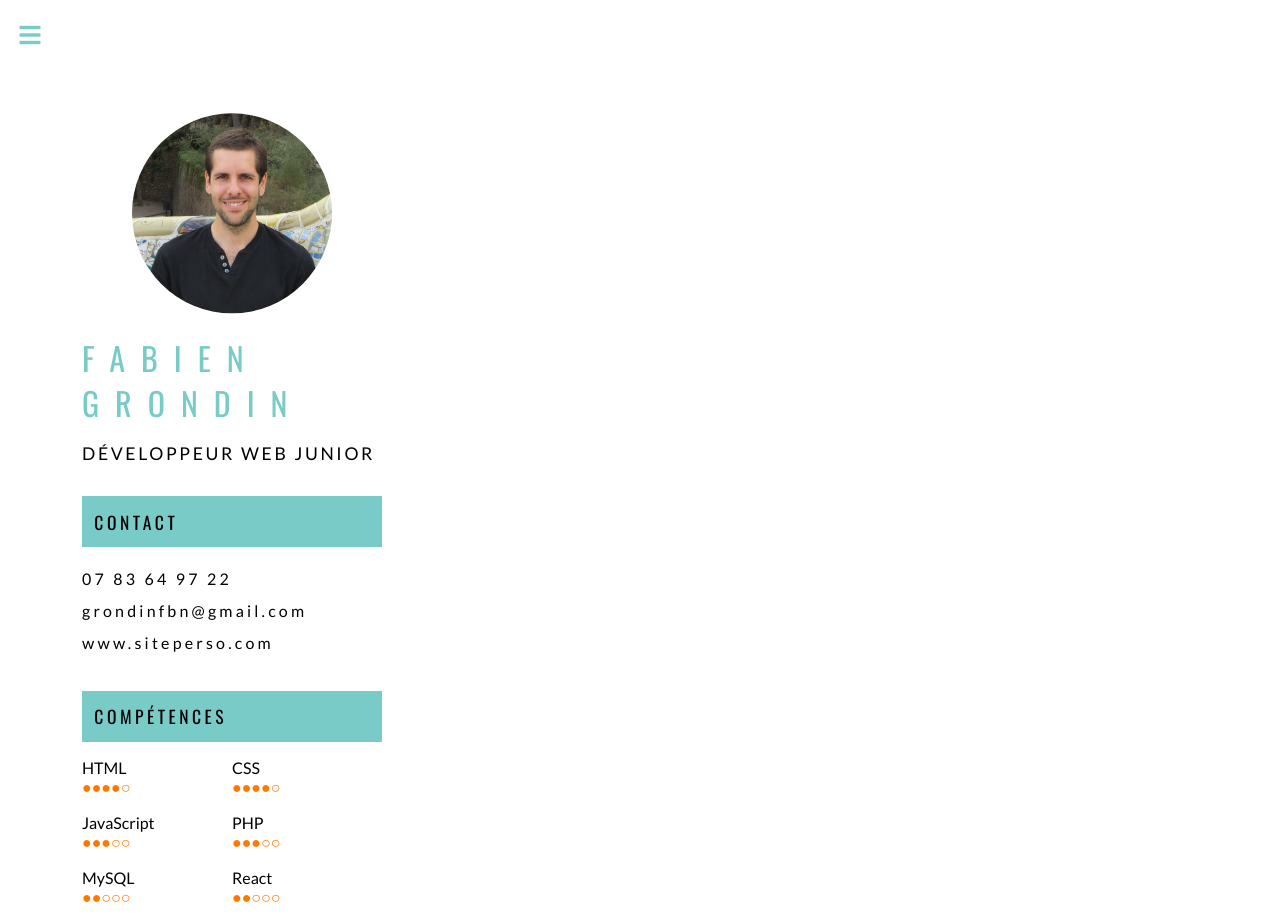
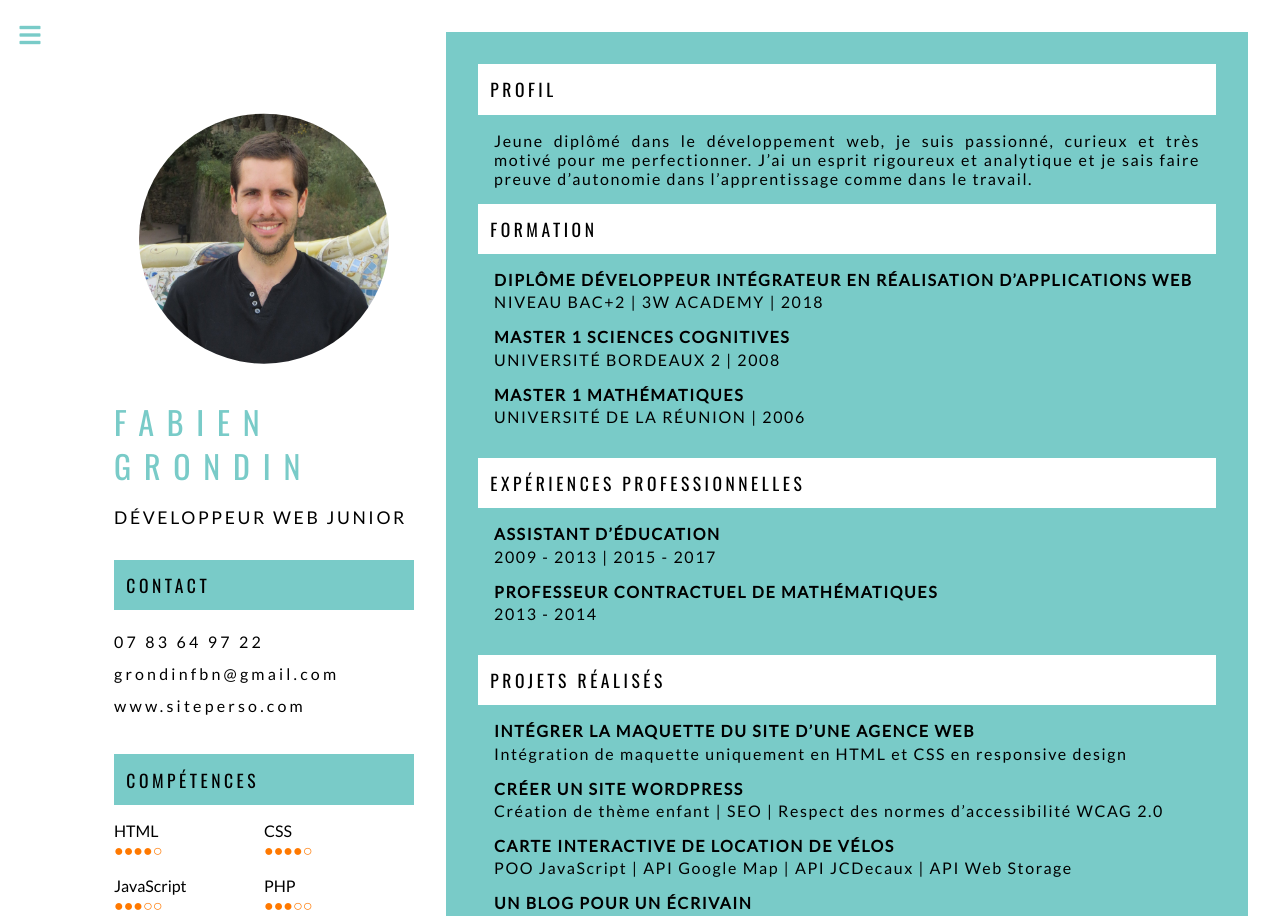
Before and after one commit to fabgrondin/personal-site, a React (Create React App) app: page /resume in a window 1280 px wide. Shown: the top 916 px of the page. Built offline with nearby package versions, Linux system fonts and the light colour scheme.

Commit message:
Finish resume part

```diff
--- a/src/Resume.css
+++ b/src/Resume.css
@@ -1,27 +1,39 @@
-aside {
+#resume {
+  max-width: 1200px;
+  display: -webkit-flex;
+  display: -ms-flex;
+  display: flex;
+  flex-wrap: wrap;
+}
+
+#presentation,#profil_wrapper {
+  padding: 2em;
+}
+
+#presentation {
   width: 300px;
   padding-top: 80px;
 }
 
-#profil {
-  width: 200px;
-  margin: 0 50px;
-  clip-path: circle(100px at 50% 40%);
+#presentation > img {
+  width: 250px;
+  margin: 0 25px;
+  clip-path: circle(125px at 50% 40%);
 }
 
-aside > h1 {
+#presentation > h1 {
   font-family: 'Oswald', sans-serif;
   font-size: 2em;
   font-weight: normal;
   color: var(--cyan);
   text-transform: uppercase;
-  letter-spacing: 0.5em;
+  letter-spacing: 0.4em;
   line-height: 1.4em;
   margin-top: -1em;
   margin-bottom: 0;
 }
 
-aside > h2 {
+#presentation > h2 {
   font-family: 'Lato', sans-serif;
   font-size: 1.1em;
   font-weight: normal;
@@ -30,19 +42,23 @@ aside > h2 {
   margin-top: 1em;
 }
 
-aside > section {
+#presentation section {
+  width: 300px;
   margin-top: 2em;
 }
 
-aside > section > h3 {
+#presentation section h3,#profil_wrapper section h3 {
   font-family: 'Oswald', sans-serif;
   font-size: 1.1em;
   font-weight: normal;
   text-transform: uppercase;
   letter-spacing: 0.2em;
-  background-color: var(--cyan);
   padding: 0.7em;
   margin: 0;
+}
+
+#presentation section h3 {
+  background-color: var(--cyan);
 }
 
 #contact p {
@@ -64,3 +80,38 @@ aside > section > h3 {
 .skill > span {
   color: var(--orange);
 }
+
+#profil_wrapper {
+  min-width: 400px;
+  flex: 1 1;
+  background-color: var(--cyan);
+}
+
+#profil_wrapper > section > h3 {
+  background-color: #fff;
+}
+
+#profil > p, #hobbies > p {
+  margin: 0;
+  padding: 1em;
+  letter-spacing: 0.1em;
+  text-align: justify;
+}
+
+#profil_wrapper > section > div{
+  padding: 1em;
+  letter-spacing: 0.1em;
+}
+
+#profil_wrapper > section > div > h4 {
+  margin: 0 0 0.2em;
+  text-transform: uppercase;
+}
+
+#profil_wrapper > section > div > p {
+  margin: 0 0 1em;
+}
+
+.upper_text {
+  text-transform: uppercase;
+}
--- a/src/Resume.js
+++ b/src/Resume.js
@@ -2,13 +2,14 @@ import React from 'react';
 import './Resume.css';
 
 const Resume = () => (
-  <section id="resume">
-  <aside>
-    <img id="profil" src="/images/profil.JPG" alt="Fabien Grondin"/>
+  <article id="resume">
+    <div id="presentation">
+      <img src="/images/profil.JPG" alt="Fabien Grondin"/>
 
       <h1>Fabien Grondin</h1>
       <h2>Développeur web junior</h2>
 
+      <div id="presentation_wrapper">
         <section id="contact">
           <h3>Contact</h3>
           <p>
@@ -79,8 +80,60 @@ const Resume = () => (
             </div>
           </div>
         </section>
-  </aside>
+      </div>
+    </div>
+    <div id="profil_wrapper">
+      <section id="profil">
+        <h3>Profil</h3>
+        <p>
+          Jeune diplômé dans le développement web, je suis passionné, curieux et très motivé pour me perfectionner. J&rsquo;ai un esprit rigoureux et analytique et je sais faire preuve d&rsquo;autonomie dans l&rsquo;apprentissage comme dans le travail.
+        </p>
       </section>
+      <section id="education">
+        <h3>Formation</h3>
+        <div>
+          <h4>Diplôme développeur intégrateur en réalisation d&rsquo;applications web</h4>
+          <p className="upper_text">Niveau Bac+2 | 3W Academy | 2018</p>
+          <h4>Master 1 Sciences Cognitives</h4>
+          <p className="upper_text">Université Bordeaux 2 | 2008</p>
+          <h4>Master 1 Mathématiques</h4>
+          <p className="upper_text">Université de la Réunion | 2006</p>
+        </div>
+      </section>
+      <section id="professional">
+        <h3>Expériences Professionnelles</h3>
+        <div>
+          <h4>Assistant d&rsquo;éducation</h4>
+          <p className="upper_text">2009 - 2013 | 2015 - 2017</p>
+          <h4>Professeur contractuel de Mathématiques</h4>
+          <p className="upper_text">2013 - 2014</p>
+        </div>
+      </section>
+      <section id="production">
+        <h3>Projets Réalisés</h3>
+        <div>
+          <h4>Intégrer la maquette du site d&rsquo;une agence web</h4>
+          <p>Intégration de maquette uniquement en HTML et CSS en responsive design</p>
+          <h4>Créer un site wordpress</h4>
+          <p>Création de thème enfant | SEO | Respect des normes d&rsquo;accessibilité WCAG 2.0</p>
+          <h4>Carte interactive de location de vélos</h4>
+          <p>POO JavaScript | API Google Map | API JCDecaux | API Web Storage</p>
+          <h4>Un blog pour un écrivain</h4>
+          <p>Application PHP et MySQL | POO | MVC | Bootstrap
+          <br/>
+          Interfaces frontend (lecture de billets et commentaires) et backend (administration de billets)</p>
+          <h4>Portail d&rsquo;activités pour enfants dans sa ville</h4>
+          <p>Application PHP et MySQL utilisant les frameworks Laravel et Bootstrap</p>
+        </div>
+      </section>
+      <section id="hobbies">
+        <h3>Loisirs</h3>
+        <p>
+          Passer du temps sur Coding Game, suivre l&rsquo;actualité politique, regarder des séries et m&rsquo;occuper de mes deux petits garçons
+        </p>
+      </section>
+    </div>
+  </article>
 )
 
 export default Resume
```
Lines whose indentation alone changed are shown as unchanged.
